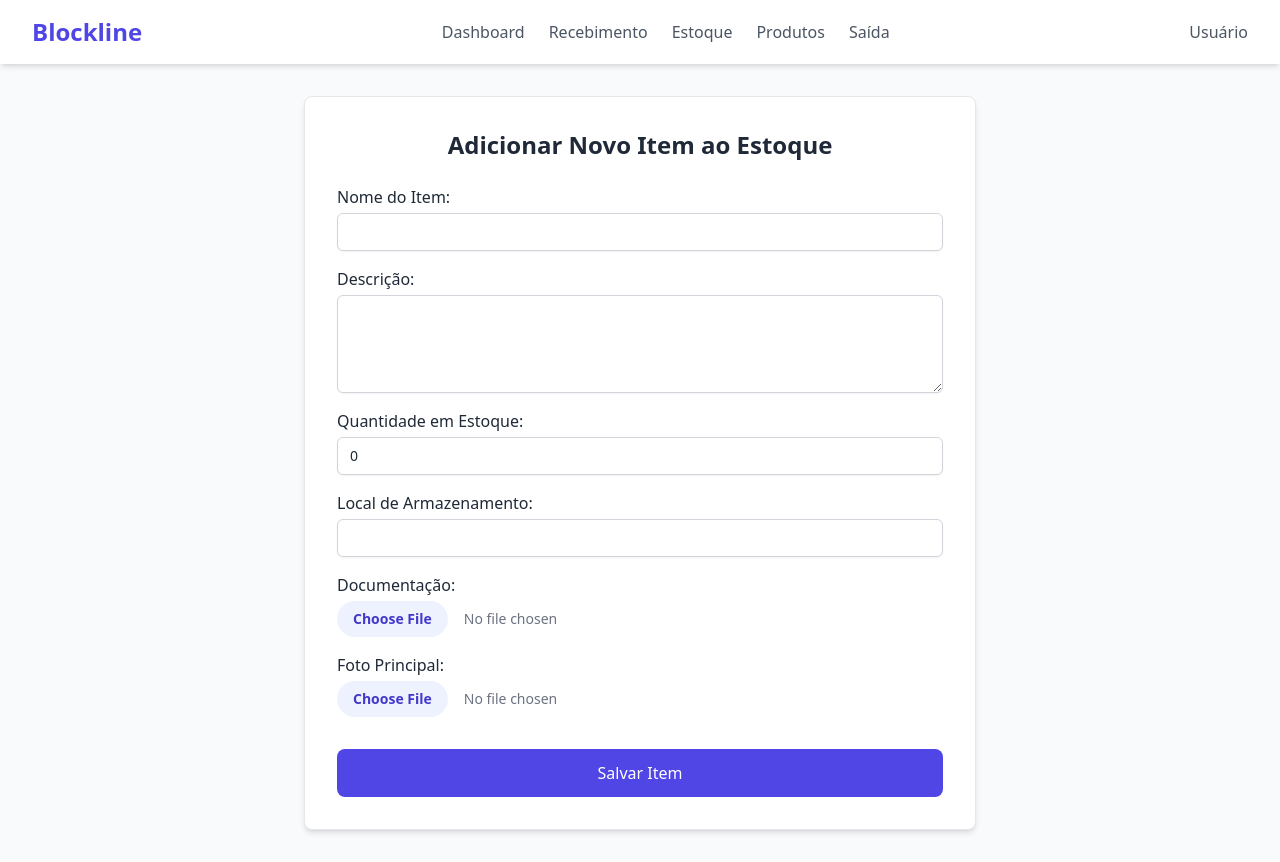
After one commit to victorferraz07/blockline_app, a Django app: page /estoque/adicionar/ in a window 1280 px wide. The commit adds this page. Run offline with Django 5.2, Linux system fonts and the light colour scheme; some libraries are stand-ins or nearby versions.

Commit message:
Feat(Estoque): Implementa movimentação de estoque (adição e retirada)

```diff
--- a/config/urls.py
+++ b/config/urls.py
@@ -1,18 +1,12 @@
-# config/urls.py
 from django.contrib import admin
-# Adicione a importação do 'include'
 from django.urls import path, include
-# Importe as configurações e a função static
 from django.conf import settings
 from django.conf.urls.static import static
 
 urlpatterns = [
     path('admin/', admin.site.urls),
-    # Esta linha diz: "Qualquer URL que comece com 'estoque/',
-    # envie para ser resolvida pelo arquivo de URLs do app 'core'."
-    path('estoque/', include('core.urls')),
+    path('', include('core.urls')), # Sem prefixo aqui
 ]
 
-# Adicione esta linha MÁGICA no final do arquivo
 if settings.DEBUG:
     urlpatterns += static(settings.MEDIA_URL, document_root=settings.MEDIA_ROOT)
--- /dev/null
+++ b/core/forms.py
@@ -0,0 +1,44 @@
+# core/forms.py
+from django import forms
+from .models import ItemEstoque, Recebimento
+
+# Formulário para CRIAR e EDITAR um Item de Estoque
+class ItemEstoqueForm(forms.ModelForm):
+    class Meta:
+        model = ItemEstoque
+        fields = ['nome', 'descricao', 'quantidade', 'local_armazenamento', 'documentacao', 'foto_principal']
+        widgets = {
+            'nome': forms.TextInput(attrs={'class': 'mt-1 block w-full px-3 py-2 border border-gray-300 rounded-md shadow-sm focus:outline-none focus:ring-indigo-500 focus:border-indigo-500 sm:text-sm'}),
+            'descricao': forms.Textarea(attrs={'class': 'mt-1 block w-full px-3 py-2 border border-gray-300 rounded-md shadow-sm focus:outline-none focus:ring-indigo-500 focus:border-indigo-500 sm:text-sm', 'rows': 4}),
+            'quantidade': forms.NumberInput(attrs={'class': 'mt-1 block w-full px-3 py-2 border border-gray-300 rounded-md shadow-sm focus:outline-none focus:ring-indigo-500 focus:border-indigo-500 sm:text-sm'}),
+            'local_armazenamento': forms.TextInput(attrs={'class': 'mt-1 block w-full px-3 py-2 border border-gray-300 rounded-md shadow-sm focus:outline-none focus:ring-indigo-500 focus:border-indigo-500 sm:text-sm'}),
+            'documentacao': forms.FileInput(attrs={'class': 'mt-1 block w-full text-sm text-gray-500 file:mr-4 file:py-2 file:px-4 file:rounded-full file:border-0 file:text-sm file:font-semibold file:bg-indigo-50 file:text-indigo-700 hover:file:bg-indigo-100'}),
+            'foto_principal': forms.FileInput(attrs={'class': 'mt-1 block w-full text-sm text-gray-500 file:mr-4 file:py-2 file:px-4 file:rounded-full file:border-0 file:text-sm file:font-semibold file:bg-indigo-50 file:text-indigo-700 hover:file:bg-indigo-100'}),
+        }
+
+# Formulário para a AÇÃO de RETIRADA
+class RetiradaItemForm(forms.Form):
+    quantidade = forms.IntegerField(
+        min_value=1,
+        label="Quantidade a ser Retirada",
+        widget=forms.NumberInput(attrs={'class': 'mt-1 block w-full px-3 py-2 border border-gray-300 rounded-md shadow-sm focus:outline-none focus:ring-indigo-500 focus:border-indigo-500 sm:text-sm', 'placeholder': 'Ex: 10'})
+    )
+
+# Formulário para a AÇÃO de ADIÇÃO
+class AdicaoItemForm(forms.Form):
+    quantidade = forms.IntegerField(
+        min_value=1,
+        label="Quantidade a ser Adicionada",
+        widget=forms.NumberInput(attrs={'class': 'mt-1 block w-full px-3 py-2 border border-gray-300 rounded-md shadow-sm focus:outline-none focus:ring-indigo-500 focus:border-indigo-500 sm:text-sm', 'placeholder': 'Ex: 25'})
+    )
+
+# Formulário para registrar um novo RECEBIMENTO
+class RecebimentoForm(forms.ModelForm):
+    class Meta:
+        model = Recebimento
+        fields = ['descricao_pacote', 'setor', 'foto_documento', 'foto_embalagem', 'observacoes']
+        widgets = {
+            'descricao_pacote': forms.Textarea(attrs={'class': 'mt-1 block w-full px-3 py-2 border border-gray-300 rounded-md shadow-sm focus:outline-none focus:ring-indigo-500 focus:border-indigo-500 sm:text-sm', 'rows': 3}),
+            'setor': forms.Select(attrs={'class': 'mt-1 block w-full px-3 py-2 border border-gray-300 rounded-md shadow-sm focus:outline-none focus:ring-indigo-500 focus:border-indigo-500 sm:text-sm'}),
+            'observacoes': forms.Textarea(attrs={'class': 'mt-1 block w-full px-3 py-2 border border-gray-300 rounded-md shadow-sm focus:outline-none focus:ring-indigo-500 focus:border-indigo-500 sm:text-sm', 'rows': 3}),
+        }
--- /dev/null
+++ b/core/static/core/css/input.css
@@ -0,0 +1,3 @@
+@tailwind base;
+@tailwind components;
+@tailwind utilities;
--- /dev/null
+++ b/core/templates/core/adicionar_item.html
@@ -0,0 +1,15 @@
+{% extends 'core/base.html' %}
+{% block content %}
+<div class="container mx-auto">
+    <div class="bg-white p-8 rounded-lg shadow-md max-w-2xl mx-auto border border-gray-200">
+        <h1 class="text-2xl font-semibold text-gray-800 mb-6 text-center">{{ titulo }}</h1>
+        <form method="post" enctype="multipart/form-data">
+            {% csrf_token %}
+            {% for field in form %}
+                <div class="mb-4">{{ field.label_tag }}{{ field }}{{ field.errors }}</div>
+            {% endfor %}
+            <div class="mt-8"><button type="submit" class="w-full bg-indigo-600 text-white py-3 px-4 rounded-lg hover:bg-indigo-700">Salvar Item</button></div>
+        </form>
+    </div>
+</div>
+{% endblock %}
--- /dev/null
+++ b/core/templates/core/base.html
@@ -0,0 +1,46 @@
+{% load static %}
+<!DOCTYPE html>
+<html lang="pt-br">
+<head>
+    <meta charset="UTF-8">
+    <meta name="viewport" content="width=device-width, initial-scale=1.0">
+    <script src="https://cdn.tailwindcss.com"></script>
+    <script defer src="https://cdn.jsdelivr.net/npm/alpinejs@3.x.x/dist/cdn.min.js"></script>
+
+    <title>Blockline - Gestão Empresarial</title>
+</head>
+<body class="bg-gray-50 text-gray-800">
+
+    <header class="bg-white shadow-md h-16 flex items-center justify-between px-8">
+        <div class="logo">
+            <a href="{% url 'dashboard' %}" class="text-2xl font-bold text-indigo-600">Blockline</a>
+        </div>
+        <nav class="hidden md:flex space-x-6">
+            <a href="{% url 'dashboard' %}" class="text-gray-600 hover:text-indigo-600">Dashboard</a>
+            <a href="{% url 'registrar_recebimento' %}" class="text-gray-600 hover:text-indigo-600">Recebimento</a>
+            <a href="{% url 'lista_estoque' %}" class="text-gray-600 hover:text-indigo-600">Estoque</a>
+            <a href="#" class="text-gray-600 hover:text-indigo-600">Produtos</a>
+            <a href="#" class="text-gray-600 hover:text-indigo-600">Saída</a>
+        </nav>
+        <div class="perfil">
+            <a href="#" class="text-gray-600">{{ user.username|default:'Usuário' }}</a>
+        </div>
+    </header>
+
+    {% if messages %}
+        <div class="container mx-auto mt-4 px-8">
+            {% for message in messages %}
+                <div class="p-4 mb-4 text-sm rounded-lg {% if message.tags == 'success' %} bg-green-100 text-green-800 {% else %} bg-red-100 text-red-800 {% endif %}" role="alert">
+                    {{ message }}
+                </div>
+            {% endfor %}
+        </div>
+    {% endif %}
+
+    <main class="p-8">
+        {% block content %}
+        {% endblock %}
+    </main>
+
+</body>
+</html>
--- a/core/urls.py
+++ b/core/urls.py
@@ -1,11 +1,13 @@
-# core/urls.py
 from django.urls import path
-# Vamos importar nossas views daqui a pouco
 from . import views
 
 urlpatterns = [
-    # A URL '' (vazia) corresponde à raiz de '/estoque/'.
-    # Quando acessada, ela chamará a view 'lista_estoque' que ainda vamos criar.
-    # 'name' é um apelido para a URL, muito útil no futuro.
-    path('', views.lista_estoque, name='lista_estoque'),
+    path('', views.dashboard, name='dashboard'),
+    path('estoque/', views.lista_estoque, name='lista_estoque'),
+    path('estoque/adicionar/', views.adicionar_item, name='adicionar_item'),
+    path('estoque/<int:pk>/gerenciar/', views.gerenciar_item, name='gerenciar_item'),
+    path('estoque/<int:pk>/retirar/', views.retirar_item, name='retirar_item'),
+    path('estoque/<int:pk>/adicionar-estoque/', views.adicionar_estoque, name='adicionar_estoque'),
+    path('estoque/<int:pk>/excluir/', views.excluir_item, name='excluir_item'),
+    path('recebimento/registrar/', views.registrar_recebimento, name='registrar_recebimento'),
 ]
--- a/core/views.py
+++ b/core/views.py
@@ -1,22 +1,117 @@
-# core/views.py
-from django.shortcuts import render
-# Importe o modelo que queremos usar
-from .models import ItemEstoque
+from django.shortcuts import render, redirect, get_object_or_404
+from django.contrib import messages
+from django.db.models import Q
+from .models import ItemEstoque, ProdutoFabricado, Recebimento, SaidaProduto
+from .forms import ItemEstoqueForm, RetiradaItemForm, AdicaoItemForm, RecebimentoForm
 
-# Esta é a nossa view. Ela recebe uma 'request' do navegador.
+def dashboard(request):
+    total_itens_estoque = ItemEstoque.objects.count()
+    total_produtos_fabricados = ProdutoFabricado.objects.count()
+    ultimos_recebimentos = Recebimento.objects.order_by('-data_recebimento')[:5]
+    ultimas_saidas = SaidaProduto.objects.order_by('-data_saida')[:5]
+    contexto = {'total_itens_estoque': total_itens_estoque,'total_produtos_fabricados': total_produtos_fabricados,'ultimos_recebimentos': ultimos_recebimentos,'ultimas_saidas': ultimas_saidas,}
+    return render(request, 'core/dashboard.html', contexto)
+
 def lista_estoque(request):
-    # 1. A Lógica: Buscamos TODOS os objetos do modelo ItemEstoque.
-    #    O ORM do Django torna isso incrivelmente simples.
-    #    'order_by('nome')' organiza os itens em ordem alfabética.
+    query = request.GET.get('q')
     itens = ItemEstoque.objects.all().order_by('nome')
+    if query:
+        itens = itens.filter(Q(nome__icontains=query) | Q(descricao__icontains=query))
+    total_itens = itens.count()
+    itens_esgotados = itens.filter(quantidade=0).count()
+    itens_em_baixo_estoque = itens.filter(quantidade__gt=0, quantidade__lte=10).count()
+    contexto = {'itens': itens,'total_itens': total_itens,'itens_esgotados': itens_esgotados,'itens_em_baixo_estoque': itens_em_baixo_estoque,'query': query,}
+    return render(request, 'core/lista_estoque.html', contexto)
 
-    # 2. O Contexto: Criamos um "dicionário de contexto".
-    #    É assim que passamos dados da view para o template.
-    #    A chave 'itens' será o nome da variável no template.
+def adicionar_item(request):
+    if request.method == 'POST':
+        form = ItemEstoqueForm(request.POST, request.FILES)
+        if form.is_valid():
+            form.save()
+            messages.success(request, 'Novo item adicionado com sucesso!')
+            return redirect('lista_estoque')
+    else:
+        form = ItemEstoqueForm()
+    contexto = {'form': form, 'titulo': 'Adicionar Novo Item ao Estoque'}
+    return render(request, 'core/adicionar_item.html', contexto)
+
+def editar_item(request, pk):
+    item = get_object_or_404(ItemEstoque, pk=pk)
+    if request.method == 'POST':
+        form = ItemEstoqueForm(request.POST, request.FILES, instance=item)
+        if form.is_valid():
+            form.save()
+            messages.success(request, f'Item "{item.nome}" atualizado com sucesso.')
+            return redirect('editar_item', pk=item.pk)
+    else:
+        form = ItemEstoqueForm(instance=item)
+    contexto = {'form': form,'titulo': item.nome,'item': item,'retirada_form': RetiradaItemForm(),'adicao_form': AdicaoItemForm(),}
+    return render(request, 'core/gerenciar_item.html', contexto)
+
+def retirar_item(request, pk):
+    item = get_object_or_404(ItemEstoque, pk=pk)
+    if request.method == 'POST':
+        form = RetiradaItemForm(request.POST)
+        if form.is_valid():
+            quantidade_a_retirar = form.cleaned_data['quantidade']
+            if quantidade_a_retirar > item.quantidade:
+                messages.error(request, f'Não é possível retirar {quantidade_a_retirar}. Quantidade em estoque: {item.quantidade}.')
+            else:
+                item.quantidade -= quantidade_a_retirar
+                item.save()
+                messages.success(request, f'{quantidade_a_retirar} unidade(s) de {item.nome} retiradas com sucesso.')
+    return redirect('gerenciar_item', pk=item.pk)
+
+def adicionar_estoque(request, pk):
+    item = get_object_or_404(ItemEstoque, pk=pk)
+    if request.method == 'POST':
+        form = AdicaoItemForm(request.POST)
+        if form.is_valid():
+            quantidade_a_adicionar = form.cleaned_data['quantidade']
+            item.quantidade += quantidade_a_adicionar
+            item.save()
+            messages.success(request, f'{quantidade_a_adicionar} unidade(s) de {item.nome} adicionadas com sucesso.')
+    return redirect('gerenciar_item', pk=item.pk)
+
+def excluir_item(request, pk):
+    item = get_object_or_404(ItemEstoque, pk=pk)
+    if request.method == 'POST':
+        nome_item = item.nome
+        item.delete()
+        messages.success(request, f'Item "{nome_item}" foi excluído com sucesso.')
+        return redirect('lista_estoque')
+    return redirect('editar_item', pk=pk)
+
+def registrar_recebimento(request):
+    if request.method == 'POST':
+        form = RecebimentoForm(request.POST, request.FILES)
+        if form.is_valid():
+            recebimento = form.save(commit=False)
+            recebimento.usuario = request.user
+            recebimento.save()
+            messages.success(request, 'Recebimento registrado com sucesso!')
+            return redirect('registrar_recebimento')
+    else:
+        form = RecebimentoForm()
+    contexto = {'form': form, 'titulo': 'Registrar Novo Recebimento'}
+    return render(request, 'core/registrar_recebimento.html', contexto)
+
+def gerenciar_item(request, pk):
+    item = get_object_or_404(ItemEstoque, pk=pk)
+    if request.method == 'POST':
+        form = ItemEstoqueForm(request.POST, request.FILES, instance=item)
+        if form.is_valid():
+            form.save()
+            messages.success(request, f'Item "{item.nome}" atualizado com sucesso.')
+            return redirect('gerenciar_item', pk=item.pk) # Redireciona para si mesmo
+    else:
+        form = ItemEstoqueForm(instance=item)
+
     contexto = {
-        'itens': itens
+        'form': form,
+        'item': item,
+        'retirada_form': RetiradaItemForm(),
+        'adicao_form': AdicaoItemForm(),
     }
-
-    # 3. A Resposta: Renderizamos o template, passando a request e o contexto.
-    #    O Django vai procurar por 'core/lista_estoque.html'.
-    return render(request, 'core/lista_estoque.html', contexto)
+    # A view agora renderiza o template com o nome correto
+    return render(request, 'core/gerenciar_item.html', contexto)
```
Also changed, not shown: core/models.py (+24 -55 lines), core/static/core/css/output.css (added, +228 -0 lines), core/templates/core/dashboard.html (added, +40 -0 lines), core/templates/core/gerenciar_item.html (added, +39 -0 lines), core/templates/core/lista_estoque.html (+35 -24 lines), core/templates/core/registrar_recebimento.html (added, +33 -0 lines), core/migrations/0001_initial.py, core/migrations/0002_itemestoque_documentacao_and_more.py (deleted), core/migrations/0003_remove_produtofabricado_documentacao_tecnica_and_more.py (deleted), media/fotos_itens/20x_led_verde_difuso_5mm_375_1_20200922104307.webp (added), 1 other file.
